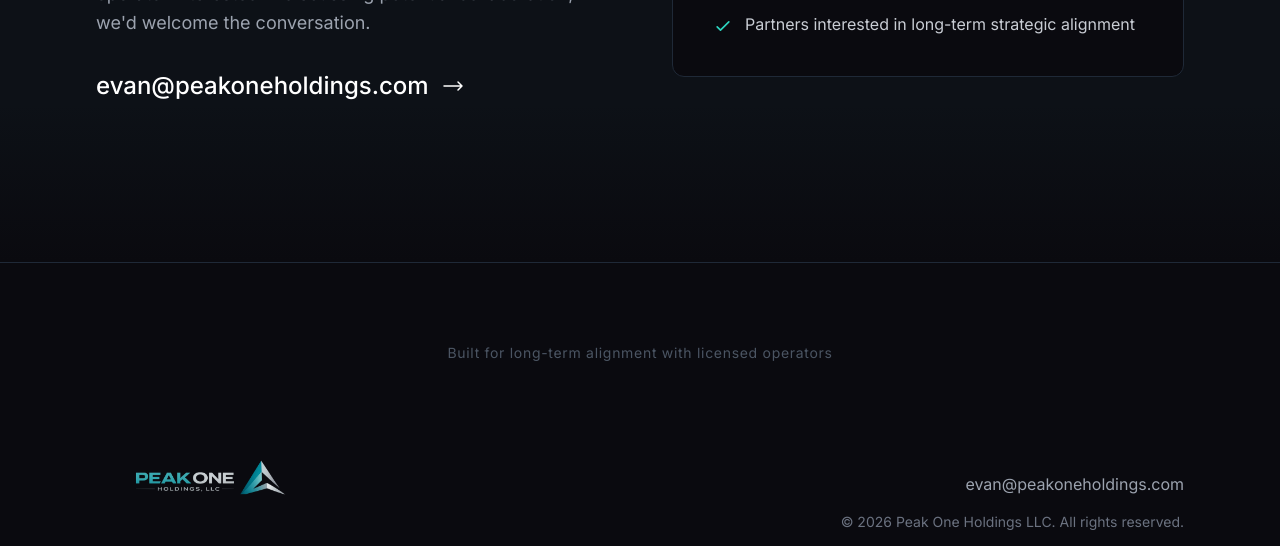
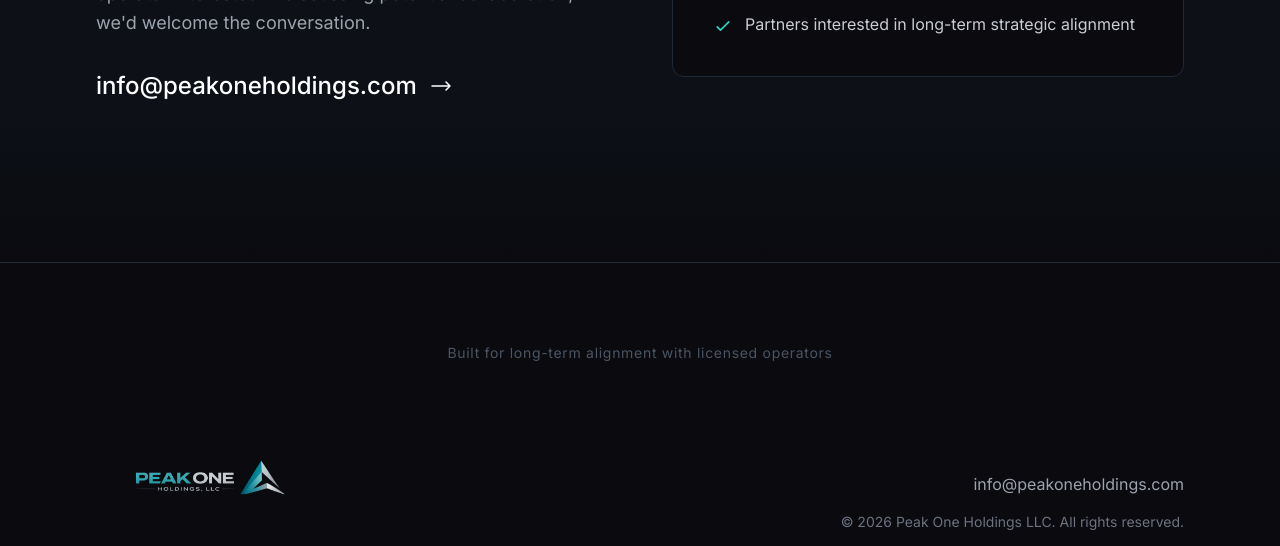
Before and after one commit to evan590/peak-one-holdings, a React (Vite) app: page / in a window 1280 px wide. Shown: the part 7570-8116 px from the top of the page. Built offline with nearby package versions, Linux system fonts and the light colour scheme.

Commit message:
Change contact email to info@peakoneholdings.com

```diff
--- a/src/App.tsx
+++ b/src/App.tsx
@@ -447,10 +447,10 @@ function App() {
                 We're looking for partners who share our commitment to compliance, long-term value creation, and building products that genuinely serve users. If you're a licensed operator interested in discussing potential collaboration, we'd welcome the conversation.
               </p>
               <a
-                href="mailto:evan@peakoneholdings.com"
+                href="mailto:info@peakoneholdings.com"
                 className="inline-flex items-center gap-3 text-xl md:text-2xl text-white hover:text-[#2DD4BF] transition-colors font-medium group"
               >
-                <span>evan@peakoneholdings.com</span>
+                <span>info@peakoneholdings.com</span>
                 <svg className="w-6 h-6 transition-transform group-hover:translate-x-1" fill="none" viewBox="0 0 24 24" stroke="currentColor">
                   <path strokeLinecap="round" strokeLinejoin="round" strokeWidth={1.5} d="M17 8l4 4m0 0l-4 4m4-4H3" />
                 </svg>
@@ -509,10 +509,10 @@ function App() {
             </div>
             <div className="flex flex-col items-center md:items-end gap-4">
               <a
-                href="mailto:evan@peakoneholdings.com"
+                href="mailto:info@peakoneholdings.com"
                 className="text-[#9ca3af] hover:text-[#2DD4BF] transition-colors"
               >
-                evan@peakoneholdings.com
+                info@peakoneholdings.com
               </a>
               <p className="text-[#6b7280] text-sm">&copy; {new Date().getFullYear()} Peak One Holdings LLC. All rights reserved.</p>
             </div>
```
